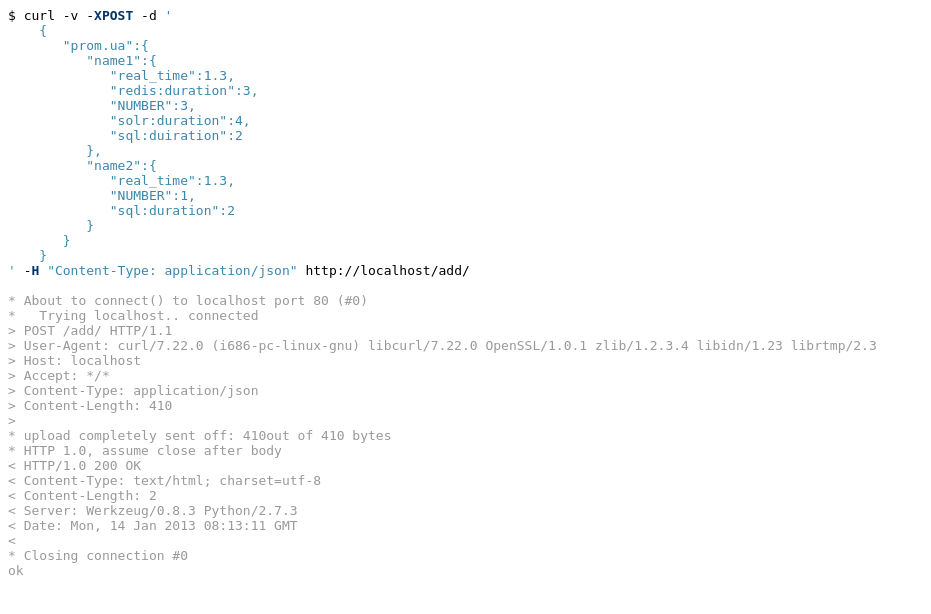
After one commit to uvNikita/appstats, a Flask app: page /add/ in a window 1280 px wide. The commit adds this page. Shown: the top 614 px of the page, without its empty margins (0-931 px from the left). Run offline with Flask 2, Linux system fonts and the light colour scheme; parts of the project's set-up code (start-up, migrations or seed data) failed here and were passed over.

Commit message:
Added events collecting and help pages

```diff
--- a/appstats/app.py
+++ b/appstats/app.py
@@ -1,15 +1,15 @@
 # encoding: utf-8
 
-import datetime
 from time import mktime
 from copy import deepcopy
 from os.path import expanduser
 from operator import itemgetter
+from datetime import datetime, timedelta
 
 import pytz
 import redis
 from flask import Flask, abort, render_template, request, url_for
-from pymongo import Connection, DESCENDING
+from pymongo import Connection, ASCENDING, DESCENDING
 from werkzeug.wsgi import ClosingIterator
 
 from .counter import RollingCounter, PeriodicCounter
@@ -86,20 +86,20 @@ app.jinja_env.globals['current_url'] = current_url
 def add_data_middleware(wsgi_app):
     def inner(environ, start_response):
         iterator = wsgi_app(environ, start_response)
-        data = environ.get('appstats.data')
-        if not data:
+        stats = environ.get('appstats.stats')
+        if not stats:
             return iterator
-        return ClosingIterator(iterator, lambda: add_data(data))
+        return ClosingIterator(iterator, lambda: add_data(stats))
     return inner
 
 
 app.wsgi_app = add_data_middleware(app.wsgi_app)
 
 
-def add_data(data):
-    app.logger.debug("Adding new data: \n %s", data)
-    for app_id in data:
-        for name, counts in data[app_id].iteritems():
+def add_data(stats):
+    app.logger.debug("Adding new stats: \n %s", stats)
+    for app_id in stats:
+        for name, counts in stats[app_id].iteritems():
             if not 'NUMBER' in counts:
                 for counter in counters:
                     counter.incrby(app_id, name, 'NUMBER', 1)
@@ -141,7 +141,7 @@ def info_page(app_id, name):
         abort(404)
     hours = request.args.get('hours', 6, int)
     # Starting datetime of needed data
-    starting_from = datetime.datetime.utcnow() - datetime.timedelta(hours=hours)
+    starting_from = datetime.utcnow() - timedelta(hours=hours)
     # Choosing the most suitable, accurate counter based on given hours
     counter = None
     for periodic_counter in periodic_counters:
@@ -161,7 +161,7 @@ def info_page(app_id, name):
     num_data = []
     # If docs is empty, return zero value on current datetime.
     if not docs:
-        date = datetime.datetime.utcnow().replace(tzinfo=pytz.utc)
+        date = datetime.utcnow().replace(tzinfo=pytz.utc)
         date = date.astimezone(tz)
         date = mktime(date.timetuple()) * 1000
         num_data = [[date, 0]]
@@ -203,8 +203,33 @@ def info_page(app_id, name):
                            time_labels=time_labels, time_data=time_data)
 
 
+@app.route('/add/', methods=['GET'])
+def add_page_help():
+    return render_template('add_page_help.html')
+
+
 @app.route('/add/', methods=['POST'])
 def add_page():
-    data = request.json
-    request.environ['appstats.data'] = data
+    stats = request.json
+    request.environ['appstats.stats'] = stats
     return 'ok'
+
+
+@app.route('/add_event/', methods=['GET'])
+def add_event_page_help():
+    return render_template('add_event_page_help.html')
+
+
+@app.route('/add_event/', methods=['POST'])
+def add_event_page():
+    events = request.json
+    if events:
+        docs = [{'app_id': event['app_id'], 'title': event['title'],
+                 'date': datetime.utcfromtimestamp(event['timestamp']),
+                 'descr': event['descr']} for event in events]
+        app.logger.debug("Adding new events: \n %s", docs)
+        mongo_db.appstats_events.insert(docs)
+    mongo_db.appstats_events.ensure_index([('date', ASCENDING),
+                                           ('app_id', ASCENDING)],
+                                          ttl=3600)
+    return 'ok'
--- /dev/null
+++ b/appstats/templates/add_page_help.html
@@ -0,0 +1,50 @@
+{% set host, port = request.host.split(':') if ':' in request.host else (request.host, request.environ.SERVER_PORT) %}
+<html>
+    <head>
+        <link rel="shortcut icon" href="{{ url_for('static', filename='favicon.ico') }}">
+        <title>AppStats</title>
+    </head>
+    <body>
+        <pre>
+$ curl -v -<span style="color:#036;font-weight:bold">XPOST</span> -d <span style="color:#3A87AD">'
+    {
+       "prom.ua":{
+          "name1":{
+             "real_time":1.3,
+             "redis:duration":3,
+             "NUMBER":3,
+             "solr:duration":4,
+             "sql:duiration":2
+          },
+          "name2":{
+             "real_time":1.3,
+             "NUMBER":1,
+             "sql:duration":2
+          }
+       }
+    }
+'</span> -<span style="color:#036;font-weight:bold">H</span> <span style="color:#3A87AD">"Content-Type: application/json"</span> {{ url_for(request.endpoint, _external=True) }}
+<span style="color:#999999">
+* About to connect() to {{ host }} port {{ port }} (#0)
+*   Trying {{ host }}.. connected
+> POST {{ url_for(request.endpoint) }} HTTP/1.1
+> User-Agent: curl/7.22.0 (i686-pc-linux-gnu) libcurl/7.22.0 OpenSSL/1.0.1 zlib/1.2.3.4 libidn/1.23 librtmp/2.3
+> Host: {{ request.host }}
+> Accept: */*
+> Content-Type: application/json
+> Content-Length: 410
+>
+* upload completely sent off: 410out of 410 bytes
+* HTTP 1.0, assume close after body
+< HTTP/1.0 200 OK
+< Content-Type: text/html; charset=utf-8
+< Content-Length: 2
+< Server: Werkzeug/0.8.3 Python/2.7.3
+< Date: Mon, 14 Jan 2013 08:13:11 GMT
+<
+* Closing connection #0
+ok
+</span>
+        </pre>
+    </body>
+</html>
--- a/appstats/templates/layout.html
+++ b/appstats/templates/layout.html
@@ -2,7 +2,7 @@
 <html>
     <link rel="shortcut icon" href="{{ url_for('static', filename='favicon.ico') }}">
     <head>
-        <title>Statistics</title>
+        <title>AppStats</title>
         <link rel="stylesheet" type="text/css" href="{{ url_for('static', filename='css/bootstrap.css') }}">
         <link rel="stylesheet" type="text/css" href="{{ url_for('static', filename='css/bootstrap-responsive.css') }}">
         <link rel="stylesheet" type="text/css" href="{{ url_for('static', filename='css/appstats.css') }}">
```
Also changed, not shown: appstats/templates/add_event_page_help.html (added, +48 -0 lines).
